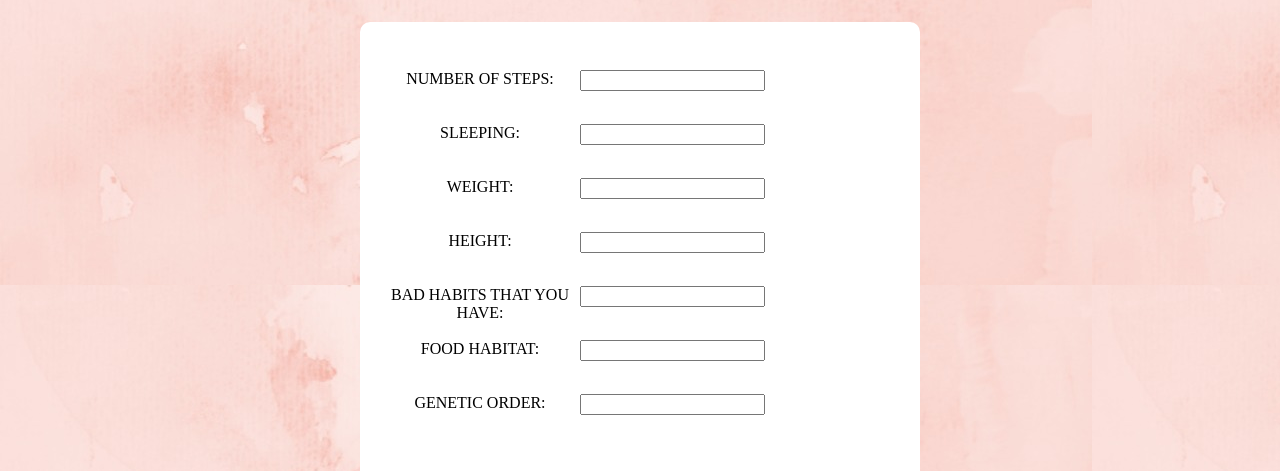
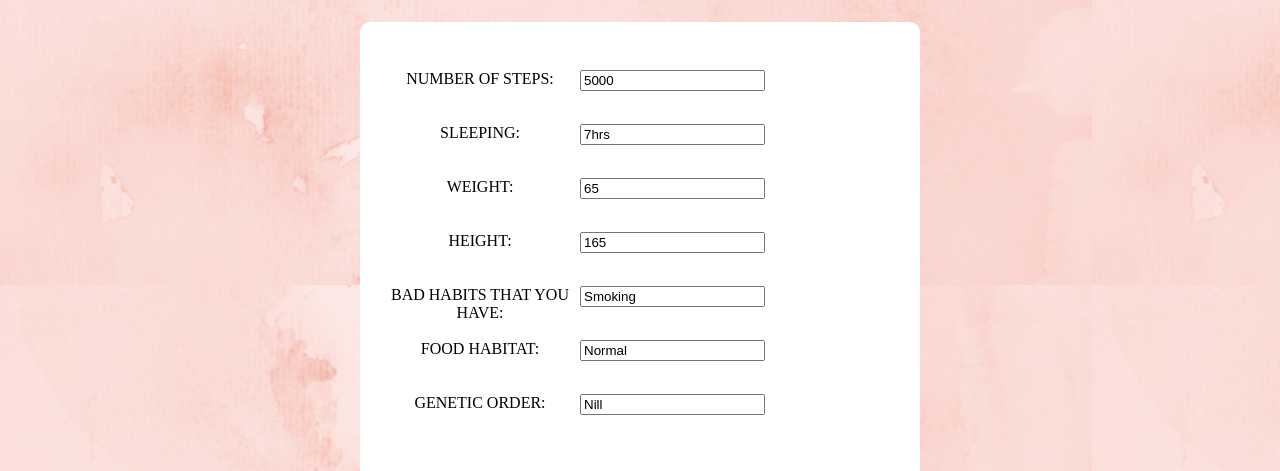
Before and after one commit to Aishwarya2004g/20CYS202-UID, a plain HTML site: page Mini-Project/html/health2.html in a window 1280 px wide. Shown: the part 324-795 px from the top of the page. Drawn offline with Linux system fonts and the light colour scheme.

Commit message:
health update

```diff
--- a/Mini-Project/html/health2.html
+++ b/Mini-Project/html/health2.html
@@ -80,19 +80,19 @@ Description: This is the Health page of the ASA hospital.-->
   <form action="/action_page.php">
     <br>
     <label for="fname">NUMBER OF STEPS:</label>
-    <input type="text" id="fname" name="fname" value=""><br><br><br>
+    <input type="text" id="fname" name="fname" value="5000" readonly><br><br><br>
     <label for="lname">SLEEPING:</label>
-    <input type="text" id="lname" name="lname" value=""><br><br><br>
+    <input type="text" id="lname" name="lname" value="7hrs" readonly><br><br><br>
     <label for="fname">WEIGHT:</label>
-    <input type="text" id="fname" name="fname" value=""><br><br><br>
+    <input type="text" id="fname" name="fname" value="65" readonly><br><br><br>
     <label for="lname">HEIGHT:</label>
-    <input type="text" id="lname" name="lname" value=""><br><br><br>
+    <input type="text" id="lname" name="lname" value="165" readonly><br><br><br>
     <label for="fname">BAD HABITS THAT YOU HAVE:</label>
-    <input type="text" id="fname" name="fname" value=""><br><br><br>
+    <input type="text" id="fname" name="fname" value="Smoking" readonly><br><br><br>
     <label for="lname">FOOD HABITAT:</label>
-    <input type="text" id="lname" name="lname" value=""><br><br><br>
+    <input type="text" id="lname" name="lname" value="Normal" readonly><br><br><br>
     <label for="lname">GENETIC ORDER:</label>
-    <input type="text" id="lname" name="lname" value="">
+    <input type="text" id="lname" name="lname" value="Nill" readonly>
   </form>
 </div>
 </center>
```
